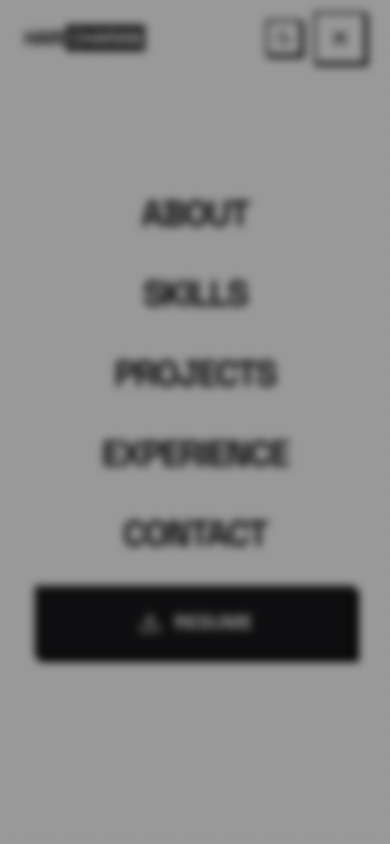
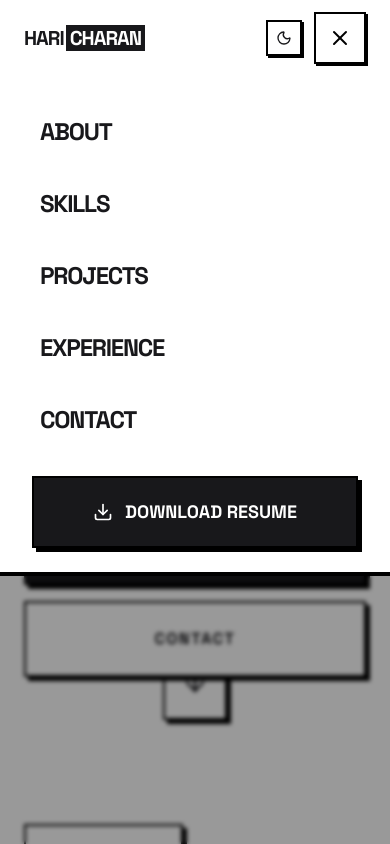
Before and after one commit to haricharnbytes/portfolio, a React (Vite) app: page / in a window 390 px wide. Both pictures are taken after a click on the button 340 px from the left and 46 px from the top of the page. Shown: the top 844 px of the page. Built offline with nearby package versions, Linux system fonts and the light colour scheme.

Commit message:
enhanced mobile view

```diff
--- a/components/About.tsx
+++ b/components/About.tsx
@@ -5,7 +5,7 @@ import { MapPin, Target } from 'lucide-react';
 
 export const About: React.FC = () => {
   return (
-    <Section id="about" title="Identity">
+    <Section id="about" title="About">
       <div className="flex flex-col gap-10 items-start max-w-5xl mx-auto w-full">
         <div className="w-full">
           <div className="bg-white dark:bg-zinc-900 brutal-border shadow-brutal dark:shadow-brutal-white p-6 sm:p-10 md:p-12">
--- a/components/Navbar.tsx
+++ b/components/Navbar.tsx
@@ -1,4 +1,4 @@
-import React, { useState, useEffect } from 'react';
+import React, { useState, useEffect, useRef } from 'react';
 import { Menu, X, Download } from 'lucide-react';
 import { HERO_DATA } from '../constants';
 import { ThemeToggle } from './ThemeToggle';
@@ -14,6 +14,7 @@ const NAV_ITEMS = [
 export const Navbar: React.FC = () => {
   const [isOpen, setIsOpen] = useState(false);
   const [isScrolled, setIsScrolled] = useState(false);
+  const navRef = useRef<HTMLDivElement>(null);
 
   useEffect(() => {
     const handleScroll = () => {
@@ -23,6 +24,7 @@ export const Navbar: React.FC = () => {
     return () => window.removeEventListener('scroll', handleScroll);
   }, []);
 
+  // Prevent body scroll when mobile menu is open
   useEffect(() => {
     if (isOpen) {
       document.body.style.overflow = 'hidden';
@@ -34,42 +36,63 @@ export const Navbar: React.FC = () => {
     };
   }, [isOpen]);
 
+  // Close menu when clicking outside
+  useEffect(() => {
+    const handleClickOutside = (event: MouseEvent) => {
+      if (navRef.current && !navRef.current.contains(event.target as Node)) {
+        setIsOpen(false);
+      }
+    };
+    if (isOpen) {
+      document.addEventListener('mousedown', handleClickOutside);
+    }
+    return () => {
+      document.removeEventListener('mousedown', handleClickOutside);
+    };
+  }, [isOpen]);
+
   const handleNavClick = (e: React.MouseEvent<HTMLAnchorElement>, href: string) => {
     if (href.startsWith('#')) {
       e.preventDefault();
+      // Close menu first for smoother transition
+      setIsOpen(false);
+
       const element = document.querySelector(href);
       if (element) {
-        setIsOpen(false);
         const offset = 80;
         const bodyRect = document.body.getBoundingClientRect().top;
         const elementRect = element.getBoundingClientRect().top;
         const elementPosition = elementRect - bodyRect;
         const offsetPosition = elementPosition - offset;
 
+        // Slight delay to allow menu closing animation to start
+        setTimeout(() => {
           window.scrollTo({
             top: offsetPosition,
             behavior: 'smooth'
           });
+        }, 10);
       }
     }
   };
 
   return (
-    <>
+    <div ref={navRef} className="fixed top-0 left-0 right-0 z-[100]">
       <nav
-        className={`fixed top-0 left-0 right-0 z-[100] transition-all duration-300 border-b-2 border-black dark:border-white ${
+        className={`relative z-[110] transition-all duration-300 border-b-2 border-black dark:border-white ${
           isScrolled || isOpen ? 'bg-white dark:bg-zinc-950 py-3' : 'bg-transparent py-5'
         }`}
       >
         <div className="max-w-7xl mx-auto px-6 md:px-12 flex items-center justify-between">
           <a
             href="#"
-            className="text-xl font-black text-zinc-900 dark:text-white uppercase tracking-tighter z-[110]"
+            className="text-xl font-black text-zinc-900 dark:text-white uppercase tracking-tighter"
             onClick={() => setIsOpen(false)}
           >
             Hari<span className="bg-zinc-900 text-white dark:bg-white dark:text-zinc-900 px-1 ml-0.5">Charan</span>
           </a>
 
+          {/* Desktop Navigation */}
           <div className="hidden md:flex items-center space-x-8">
             {NAV_ITEMS.map((item) => (
               <a
@@ -94,10 +117,11 @@ export const Navbar: React.FC = () => {
             </a>
           </div>
 
-          <div className="md:hidden flex items-center gap-3 z-[110]">
+          {/* Mobile Toggle & Theme */}
+          <div className="md:hidden flex items-center gap-3">
              <ThemeToggle />
              <button
-              className="p-3 brutal-border bg-white dark:bg-zinc-800 text-black dark:text-white transition-transform active:scale-95 shadow-brutal-sm min-w-[44px] min-h-[44px] flex items-center justify-center"
+              className="p-3 brutal-border bg-white dark:bg-zinc-800 text-black dark:text-white transition-all active:scale-95 shadow-brutal-sm min-w-[48px] min-h-[48px] flex items-center justify-center"
               onClick={() => setIsOpen(!isOpen)}
               aria-label={isOpen ? "Close menu" : "Open menu"}
               aria-expanded={isOpen}
@@ -107,47 +131,51 @@ export const Navbar: React.FC = () => {
           </div>
         </div>
 
+        {/* Mobile Dropdown - Expanded within the navbar context */}
         <div
-          className={`md:hidden fixed inset-0 bg-white dark:bg-zinc-950 z-[105] transition-transform duration-500 ease-in-out flex flex-col ${
-            isOpen ? 'translate-y-0' : '-translate-y-full'
+          className={`md:hidden absolute top-full left-0 right-0 bg-white dark:bg-zinc-950 border-b-4 border-black dark:border-white z-[105] transition-all duration-300 ease-in-out origin-top overflow-hidden ${
+            isOpen ? 'opacity-100 scale-y-100 translate-y-0 pointer-events-auto' : 'opacity-0 scale-y-95 -translate-y-2 pointer-events-none'
           }`}
+          style={{ maxHeight: '80vh', overflowY: 'auto' }}
         >
-          <div className="flex flex-col items-center justify-center flex-grow p-8 space-y-6">
+          <div className="flex flex-col p-6 space-y-2">
             {NAV_ITEMS.map((item, idx) => (
               <a
                 key={item.label}
                 href={item.href}
                 onClick={(e) => handleNavClick(e, item.href)}
-                style={{ transitionDelay: `${idx * 50}ms` }}
-                className={`text-4xl sm:text-5xl font-black uppercase tracking-tighter text-zinc-900 dark:text-white transition-all transform py-2 block w-full text-center ${
-                  isOpen ? 'opacity-100 translate-y-0' : 'opacity-0 translate-y-4'
+                className={`text-2xl font-black uppercase tracking-tighter text-zinc-900 dark:text-white p-4 brutal-border-b last:border-b-0 hover:bg-zinc-50 dark:hover:bg-zinc-900 transition-colors w-full ${
+                  isOpen ? 'translate-x-0 opacity-100' : '-translate-x-4 opacity-0'
                 }`}
+                style={{ transitionDelay: `${idx * 50}ms`, transitionProperty: 'transform, opacity, background-color' }}
               >
                 {item.label}
               </a>
             ))}
+            <div className="pt-4 px-2">
               <a
                 href={HERO_DATA.resumeLink}
                 download="Katta_Hari_Charan_Resume.pdf"
+                className={`flex items-center justify-center gap-3 w-full p-5 text-lg font-black uppercase bg-zinc-900 text-white dark:bg-white dark:text-zinc-900 brutal-border shadow-brutal dark:shadow-brutal-white transition-all ${
+                  isOpen ? 'translate-y-0 opacity-100' : 'translate-y-4 opacity-0'
+                }`}
                 style={{ transitionDelay: `${NAV_ITEMS.length * 50}ms` }}
-              className={`flex items-center justify-center gap-3 w-full max-w-xs p-5 text-xl font-black uppercase bg-zinc-900 text-white dark:bg-white dark:text-zinc-900 brutal-border shadow-brutal dark:shadow-brutal-white transition-all transform mt-4 min-h-[60px] ${
-                isOpen ? 'opacity-100 translate-y-0' : 'opacity-0 translate-y-4'
-              }`}
               >
-              <Download size={24} />
-              Resume
+                <Download size={20} />
+                Download Resume
               </a>
-
-            <div className="absolute inset-0 -z-10 opacity-5 pointer-events-none bg-[radial-gradient(#000_1px,transparent_1px)] dark:bg-[radial-gradient(#fff_1px,transparent_1px)] [background-size:20px_20px]"></div>
+            </div>
           </div>
         </div>
       </nav>
-      {isOpen && (
+
+      {/* Scrim overlay to focus user on menu */}
       <div
-          className="fixed inset-0 z-[102] bg-black/40 backdrop-blur-[4px] md:hidden"
-          onClick={() => setIsOpen(false)}
+        className={`md:hidden fixed inset-0 bg-black/40 backdrop-blur-[2px] transition-opacity duration-300 pointer-events-none ${
+          isOpen ? 'opacity-100' : 'opacity-0'
+        }`}
+        style={{ zIndex: 90 }}
       />
-      )}
-    </>
+    </div>
   );
 };
```
Lines whose indentation alone changed are shown as unchanged.
